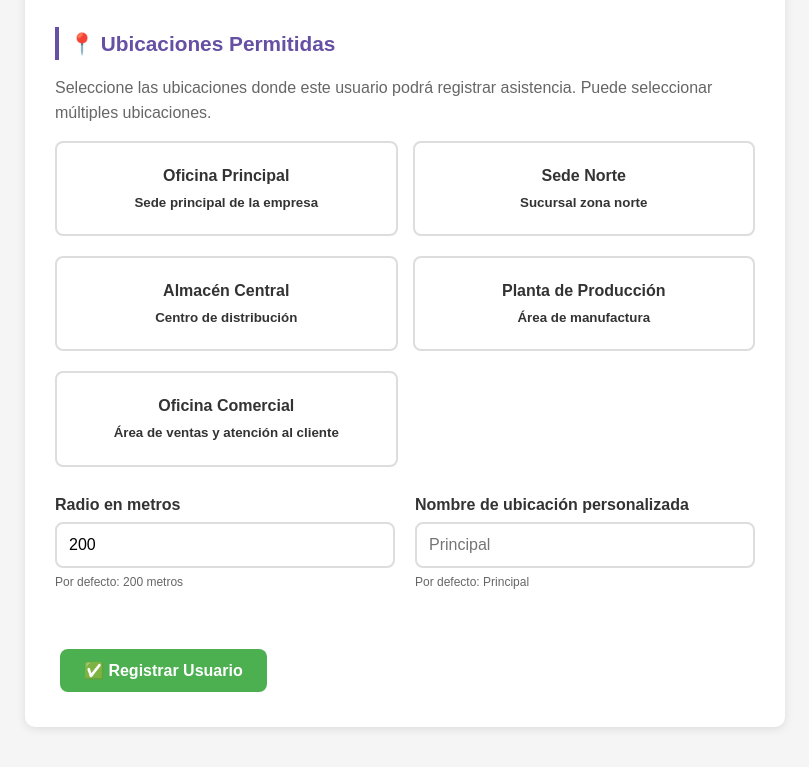
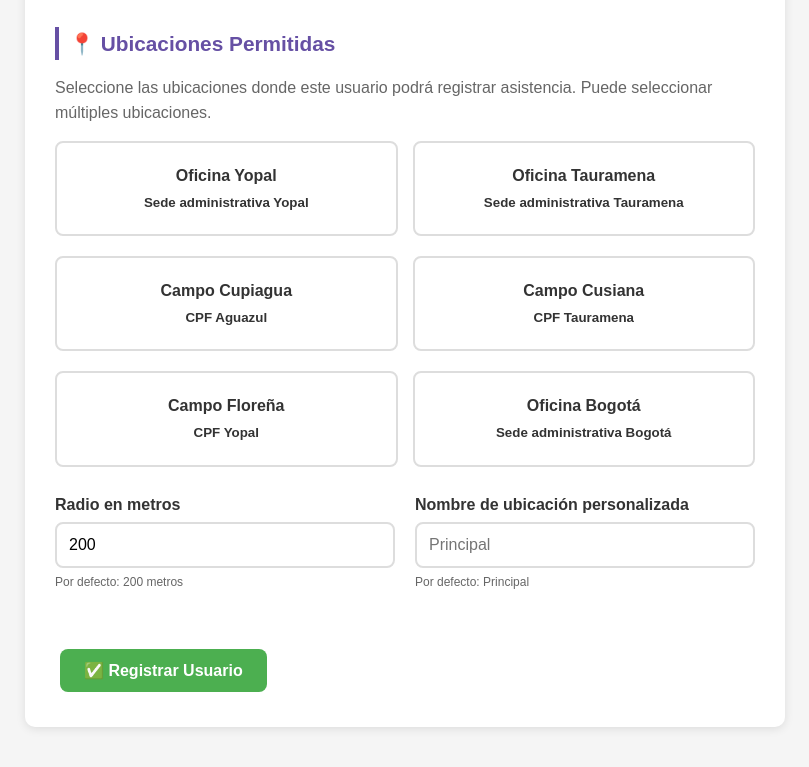
Before and after one commit to IngTecnologia/API-FR-deepface, a plain HTML site: page static/web/index.html in a window 1280 px wide. Shown: the part 1320-2087 px from the top of the page, without its empty margins (235-1044 px from the left). Drawn offline with Linux system fonts and the light colour scheme.

Commit message:
ubicaciones predeterminadas actualizadas

```diff
--- a/static/web/index.html
+++ b/static/web/index.html
@@ -451,10 +451,12 @@
                     <label for="terminal_id">Terminal *</label>
                     <select id="terminal_id" name="terminal_id" required>
                         <option value="">-- Seleccione una terminal --</option>
-                        <option value="TERMINAL_001">Terminal 001 - Entrada Principal</option>
-                        <option value="TERMINAL_002">Terminal 002 - Entrada Secundaria</option>
-                        <option value="TERMINAL_003">Terminal 003 - Área de Producción</option>
-                        <option value="TERMINAL_004">Terminal 004 - Oficinas Administrativas</option>
+                        <option value="TERMINAL_001">Terminal 001 - Oficina Yopal</option>
+                        <option value="TERMINAL_002">Terminal 002 - Oficina Tauramena</option>
+                        <option value="TERMINAL_003">Terminal 003 - Campo Cupiagua</option>
+                        <option value="TERMINAL_004">Terminal 004 - Campo Cusiana</option>
+                        <option value="TERMINAL_003">Terminal 003 - Campo Floreaña</option>
+                        <option value="TERMINAL_004">Terminal 004 - Oficina Bogotá</option>
                     </select>
                 </div>
             </div>
@@ -505,41 +507,49 @@
         API_BASE_URL: window.location.origin + '/api',
         LOCATIONS: [
             {
-                id: 'oficina_principal',
-                name: 'Oficina Principal',
-                description: 'Sede principal de la empresa',
+                id: 'oficina_yopal',
+                name: 'Oficina Yopal',
+                description: 'Sede administrativa Yopal',
                 lat: 4.6867602,
                 lng: -74.0529746,
                 radius: 200
             },
             {
-                id: 'sede_norte',
-                name: 'Sede Norte',
-                description: 'Sucursal zona norte',
+                id: 'oficina_tauramena',
+                name: 'Oficina Tauramena',
+                description: 'Sede administrativa Tauramena',
                 lat: 4.7110,
                 lng: -74.0721,
                 radius: 150
             },
             {
-                id: 'almacen',
-                name: 'Almacén Central',
-                description: 'Centro de distribución',
+                id: 'cupiagua',
+                name: 'Campo Cupiagua',
+                description: 'CPF Aguazul',
                 lat: 4.6097,
                 lng: -74.0817,
                 radius: 100
             },
             {
-                id: 'fabrica',
-                name: 'Planta de Producción',
-                description: 'Área de manufactura',
+                id: 'cusiana',
+                name: 'Campo Cusiana',
+                description: 'CPF Tauramena',
                 lat: 4.5709,
                 lng: -74.2973,
                 radius: 300
             },
             {
-                id: 'oficina_comercial',
-                name: 'Oficina Comercial',
-                description: 'Área de ventas y atención al cliente',
+                id: 'floreña',
+                name: 'Campo Floreña',
+                description: 'CPF Yopal',
+                lat: 4.6760,
+                lng: -74.0479,
+                radius: 100
+            },
+            {
+                id: 'bogota',
+                name: 'Oficina Bogotá',
+                description: 'Sede administrativa Bogotá',
                 lat: 4.6760,
                 lng: -74.0479,
                 radius: 100
```
